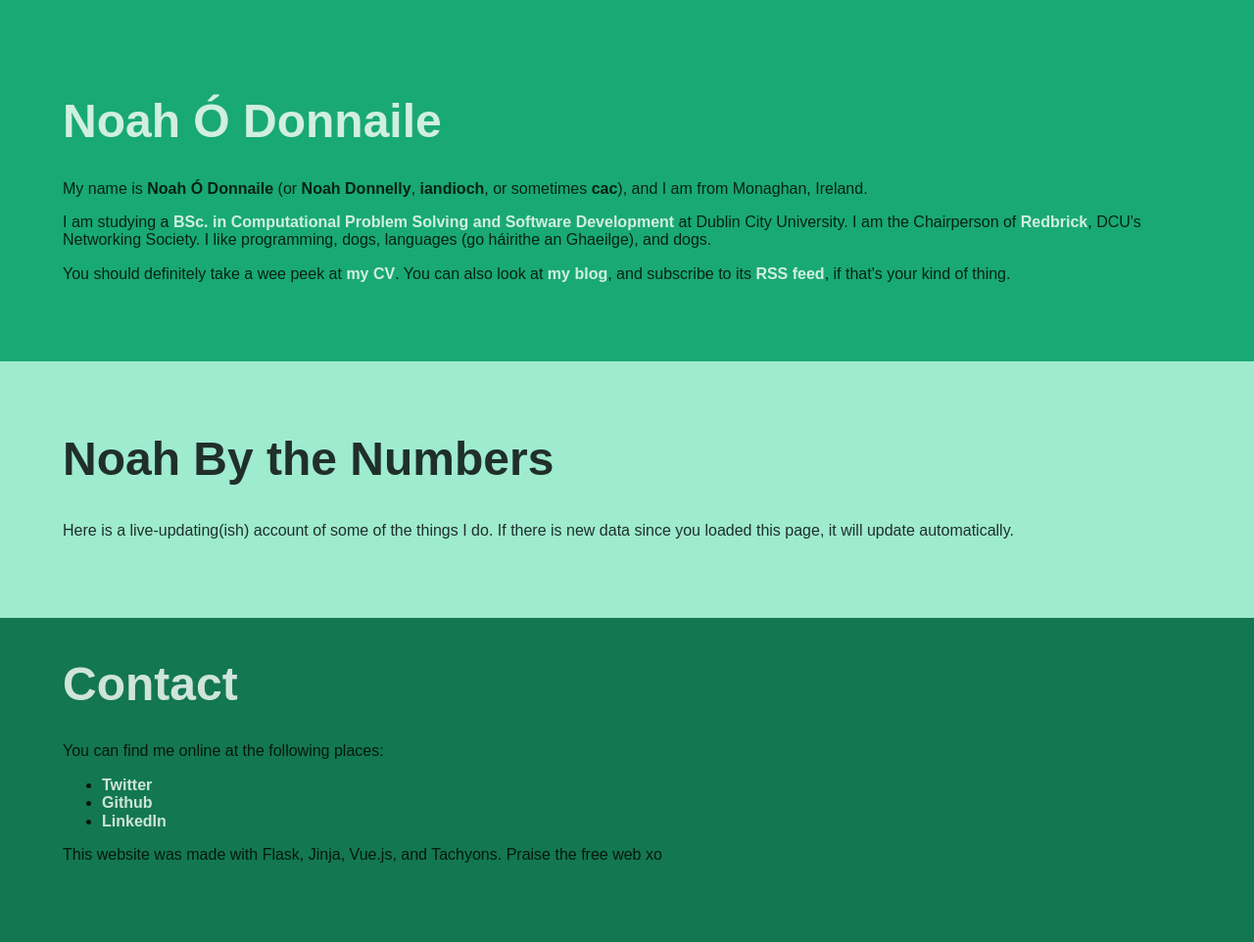
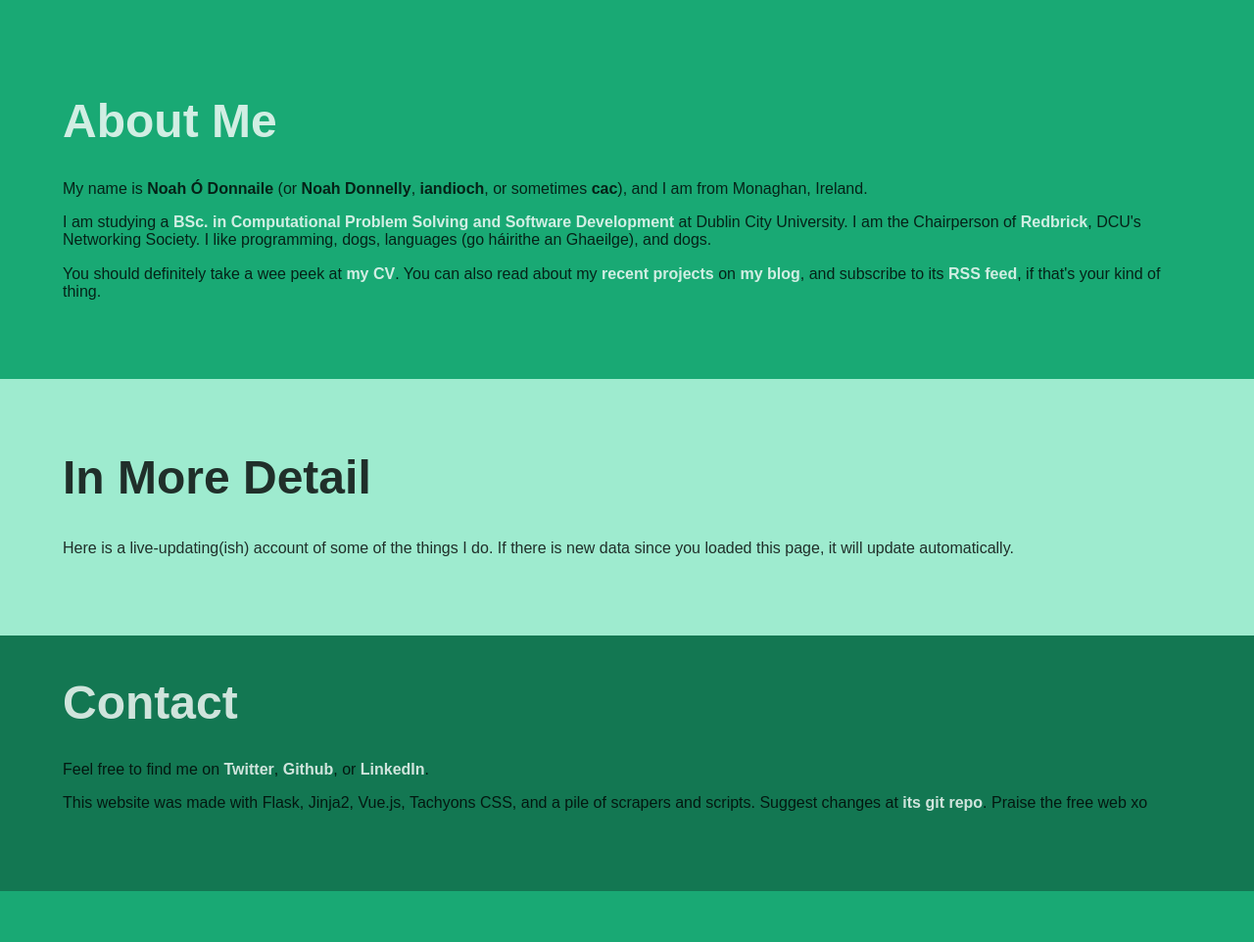
Before and after one commit to iandioch/ceres, a Flask app: template templates/index.html in a window 1280 px wide. Shown: the whole page at 98% size. After the commit the page ends 910 px from the top, so only its background shows below. Run offline with Flask 2, Linux system fonts and the light colour scheme; the template is opened without the code that fills it, so the values that code supplies are empty; parts of the project's set-up code (start-up, migrations or seed data) failed here and were passed over; some libraries are stand-ins or nearby versions.

Commit message:
Clean up CSS a bit

```diff
--- a/cards/euler/template.html
+++ b/cards/euler/template.html
@@ -1,4 +1,4 @@
 <h2 class="black-80 f3">Project Euler</h2>
 <p><a href="https://projecteuler.net" class="link b black-80">Project Euler</a> is a website with over 650,000 members, full of mathematical programming problems.</p>
 <p>I am in the top 10 Project Euler users in Ireland, and the top 0.8% worldwide, with {{ total_solved }} problems solved. I upload most of my solutions to <a href="https://github.com/iandioch/solutions" class="link b black-80">a github repo</a>, in which I have {{ num_solutions }} solutions to {{ num_problems_with_solutions }} problems, with the majority of solutions in {{ lang0 }} ({{ num_lang0 }}x), {{ lang1 }} ({{ num_lang1 }}x), {{ lang2 }} ({{ num_lang2 }}x), and {{ lang3 }} ({{ num_lang3 }}x).</p>
-<p>My friend code is <span class="i">606734_ef9b41477e3c782264e98a3014b920dc</span>.</p>
+<p>My friend code is <span class="i f6">606734_ef9b41477e3c782264e98a3014b920dc</span>.</p>
--- a/templates/index.html
+++ b/templates/index.html
@@ -2,19 +2,19 @@
 <html>
 	<head>
 		<meta charset="utf-8">
-		<title>Noah By the Numbers</title>
+		<title>Noah Ó Donnaile</title>
 		<script src="https://unpkg.com/vue/dist/vue.js"></script>
 		<link b rel="stylesheet" href="https://unpkg.com/tachyons@4.5.3/css/tachyons.min.css"/>
 	</head>
-	<body class="bg-black pa0 ma0 black-80 avenir">
+	<body class="bg-white black-80 avenir">
 		<div class="bg-green center pa5">
-			<h1 class="white-80 f1">Noah Ó Donnaile</h1>
+			<h1 class="white-80 f1">About Me</h1>
 			<p>My name is <span class="b">Noah Ó Donnaile</span> (or <span class="b">Noah Donnelly</span>, <span class="b">iandioch</span>, or sometimes <span class="b">cac</span>), and I am from Monaghan, Ireland.</p>
 			<p>I am studying a <a href="http://cpssd.net" class="link b white-80">BSc. in Computational Problem Solving and Software Development</a> at Dublin City University. I am the Chairperson of <a href="http://redbrick.dcu.ie" class="link b white-80">Redbrick</a>, DCU's Networking Society. I like programming, dogs, languages (go háirithe an Ghaeilge), and dogs.</p>
-			<p>You should definitely take a wee peek at <a href="out/cv" class="link b white-80">my CV</a>. You can also look at <a href="http://mycode.doesnot.run" class="link b white-80">my blog</a>, and subscribe to its <a href="http://mycode.doesnot.run/rss/" class="link b white-80">RSS feed</a>, if that's your kind of thing.</p>
+			<p>You should definitely take a wee peek at <a href="out/cv" class="link b white-80">my CV</a>. You can also read about my <a href="http://mycode.doesnot.run/tag/projects/" class="link b white-80">recent projects</a> on <a href="http://mycode.doesnot.run" class="link b white-80">my blog</a>, and subscribe to its <a href="http://mycode.doesnot.run/rss/" class="link b white-80">RSS feed</a>, if that's your kind of thing.</p>
 		</div>
 		<div class="bg-light-green center justify-around pa5 pt2">
-			<h1 class="black-80 f1 pb1 pt4">Noah By the Numbers</h1>
+			<h1 class="black-80 f1 pb1 pt4">In More Detail</h1>
 			<p>Here is a live-updating(ish) account of some of the things I do. If there is new data since you loaded this page, it will update automatically.</p>
 
 			<div id="ceres_cards">
@@ -27,13 +27,8 @@
 		</div>
 		<div class="bg-dark-green center justify-around pa5 pt2">
 			<h1 class="white-80 f1">Contact</h1>
-			<p>You can find me online at the following places:</p>
-			<ul>
-				<li><a href="https://twitter.com/iandioch" class="link b white-80">Twitter</a></li>
-				<li><a href="https://github.com/iandioch" class="link b white-80">Github</a></li>
-				<li><a href="https://ie.linkedin.com/in/iandioch" class="link b white-80">LinkedIn</a></li>
-			</ul>
-			<p>This website was made with Flask, Jinja, Vue.js, and Tachyons. Praise the free web xo</p>
+			<p>Feel free to find me on <a href="https://twitter.com/iandioch" class="link b white-80">Twitter</a>, <a href="https://github.com/iandioch" class="link b white-80">Github</a>, or <a href="https://ie.linkedin.com/in/iandioch" class="link b white-80">LinkedIn</a>.</p>
+			<p>This website was made with Flask, Jinja2, Vue.js, Tachyons CSS, and a pile of scrapers and scripts. Suggest changes at <a href="https://github.com/iandioch/ceres" class="link b white-80">its git repo</a>. Praise the free web xo</p>
 		</div>
 		<script src="./cards.js"></script>
 	</body>
```
